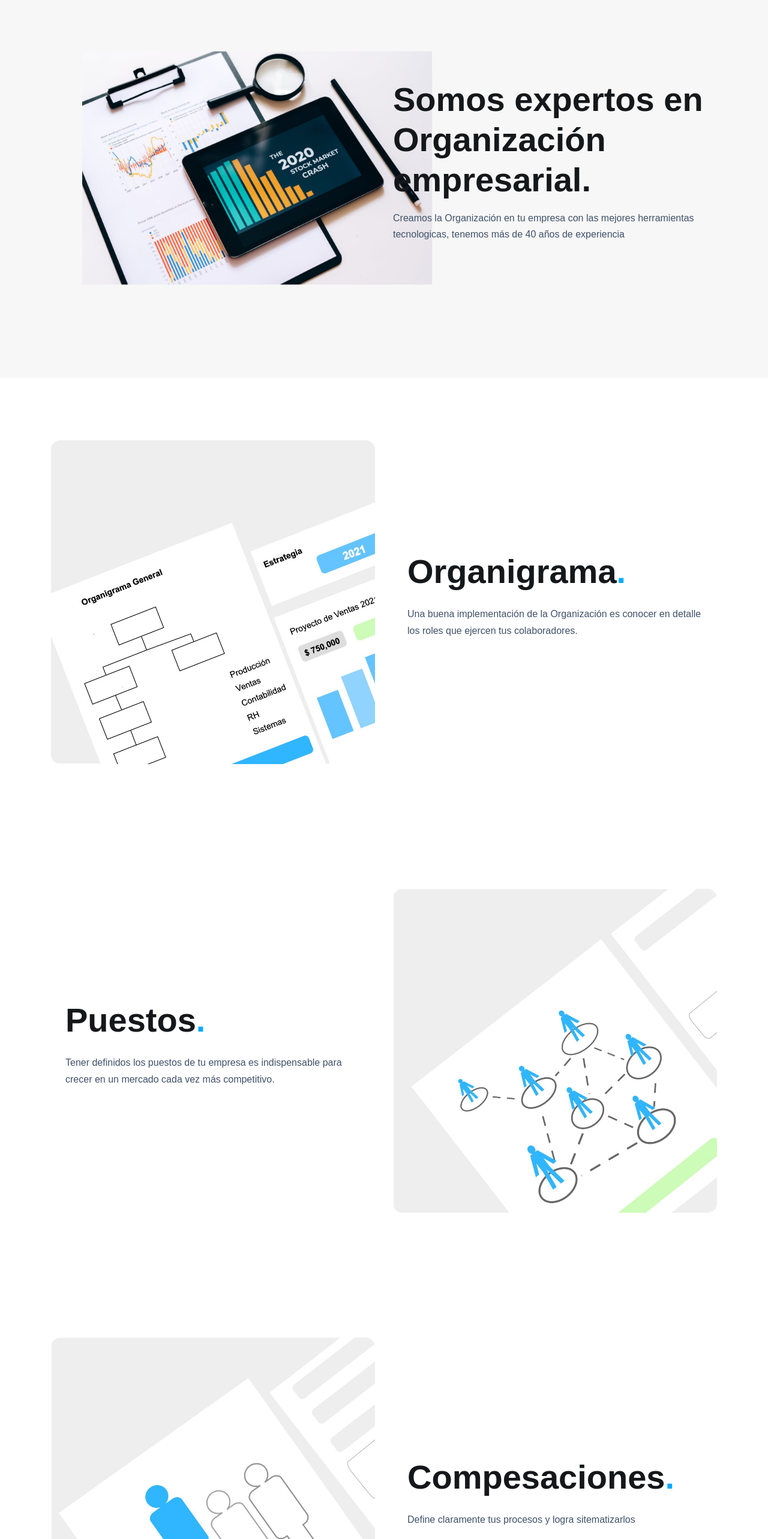
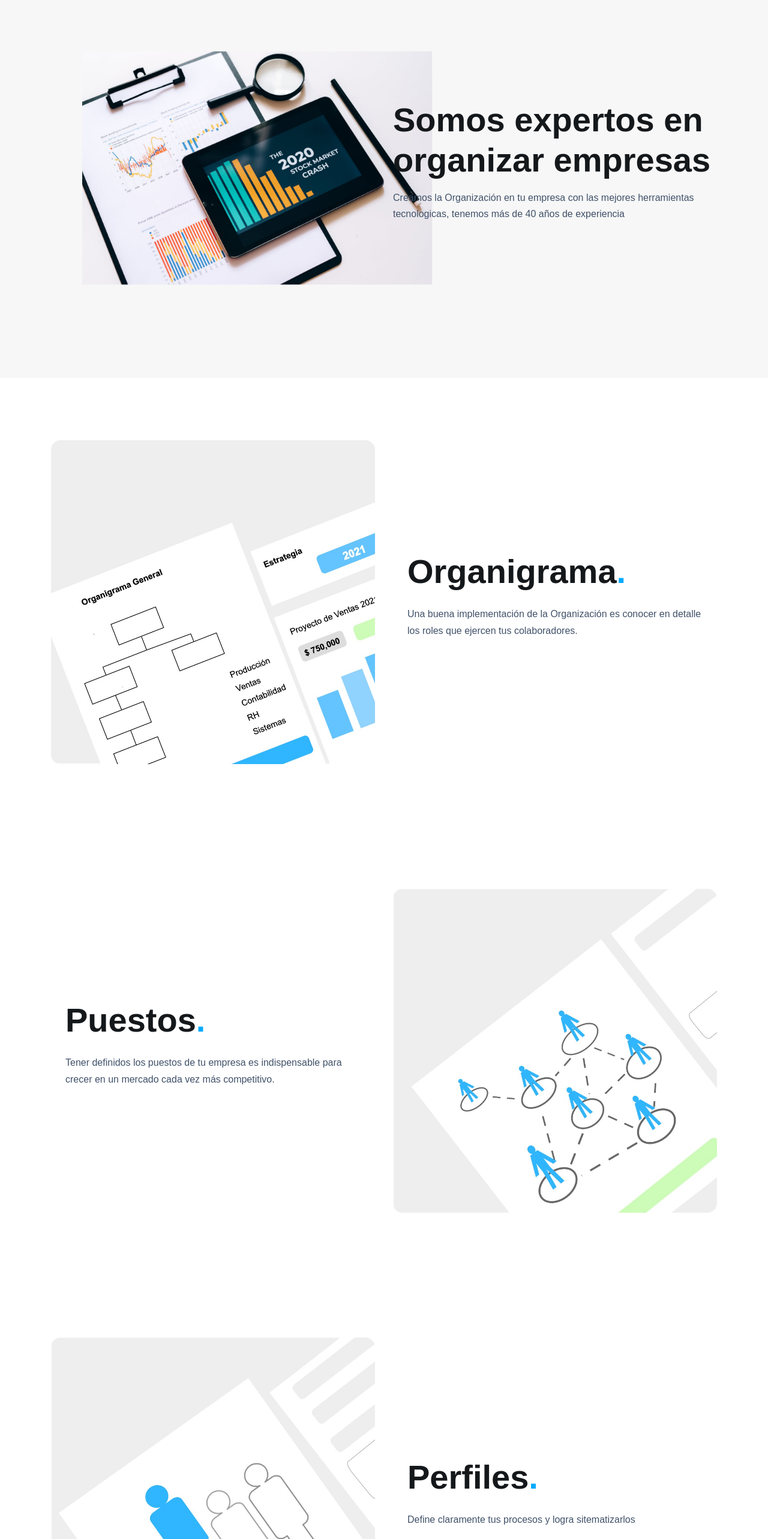
Before and after one commit to CristianPalaciosBeltran/version4-front, a React (Create React App) app: page / in a window 1280 px wide. Shown: the part 140-2706 px from the top of the page at 60% size. Built offline with nearby package versions, Linux system fonts and the light colour scheme; what webfontloader would draw is missing.

Commit message:
Se cambiaron y agregaron textos

```diff
--- a/src/pages/landing/SoftwareAgency.js
+++ b/src/pages/landing/SoftwareAgency.js
@@ -5,18 +5,14 @@ import { Container, Row, Col, Card, CardBody, CardHeader, CardFooter, } from 're
 
 // Imports de config-components.
 import {Navbars} from '../../config-components/Navbars'
-import Example from '../../config-components/Tabs'
 
 import { A, AWhatsapp } from '../../config-components'
 // } from 'components-links'
 
 // Imports de assets.
-import Blog from '../../img/test.jpg'
 import Heroxs from '../../img/hero-xs.png'
 import { ImgOrganigrama, ImgPuestos, ImgDescripciones, ImgProcesos} from '../../img'
-import Figma from '../../img/figma.svg'
 import WebApps from '../../img/vscode.svg'
-import HTML5 from '../../img/html5.svg'
 import * as FaIcons from "react-icons/fa"
 
 function Landing() {
@@ -30,7 +26,7 @@ function Landing() {
 
                     </Col>
                     <Col lg="6">
-                        <h1 className="display-4 font-weight-bold mb-3">Somos expertos en Organización empresarial.</h1>
+                        <h1 className="display-4 font-weight-bold mb-3">Somos expertos en organizar empresas</h1>
                         <p className="text-muted mb-4">Creamos la Organización en tu empresa con las mejores herramientas tecnologicas, tenemos más de 40 años de experiencia</p>
 
                     </Col>
@@ -71,7 +67,7 @@ function Landing() {
                     </Col>
                     <Col lg="6" className="d-flex">
                         <div className="align-self-center p-4">
-                            <h2 className="display-4 font-weight-bold mb-4">Compesaciones<span className="text-primary">.</span></h2>
+                            <h2 className="display-4 font-weight-bold mb-4">Perfiles<span className="text-primary">.</span></h2>
                             <p className="text-muted mb-4">Define claramente tus procesos y logra sitematizarlos</p>
 
                         </div>
@@ -101,20 +97,20 @@ function Landing() {
             </Container>
         </section>    */}
 
-        {/* <section className="py-7">
+        <section className="py-7">
             <Container>
                 <div className="w-75 mx-auto text-center mb-5">
                     <h2 className="display-4 font-weight-bold">
                         <AWhatsapp
                             phone='+525533333279'
-                            message={`Hola, Quiero información para un proyecto`}
+                            message={`Hola, Quiero más información`}
                             className="text-dark"
                         >Contáctanos ahora</AWhatsapp>
                     </h2>
                     <p className="lead text-muted">Comienza  y empieza a mejorar tu empresa.</p>
                 </div>
             </Container>
-        </section> */}
+        </section>
         <footer className="py-3">
             <Container>
                 <Row>
```
